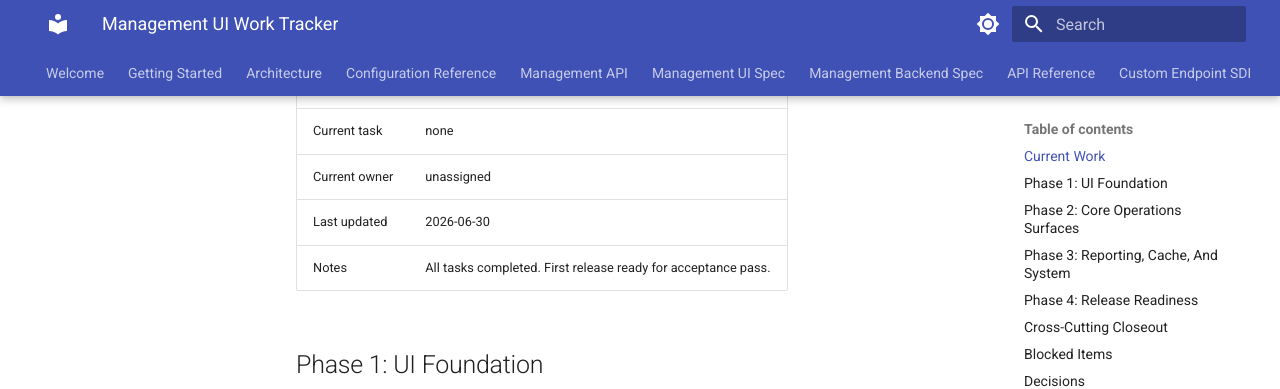
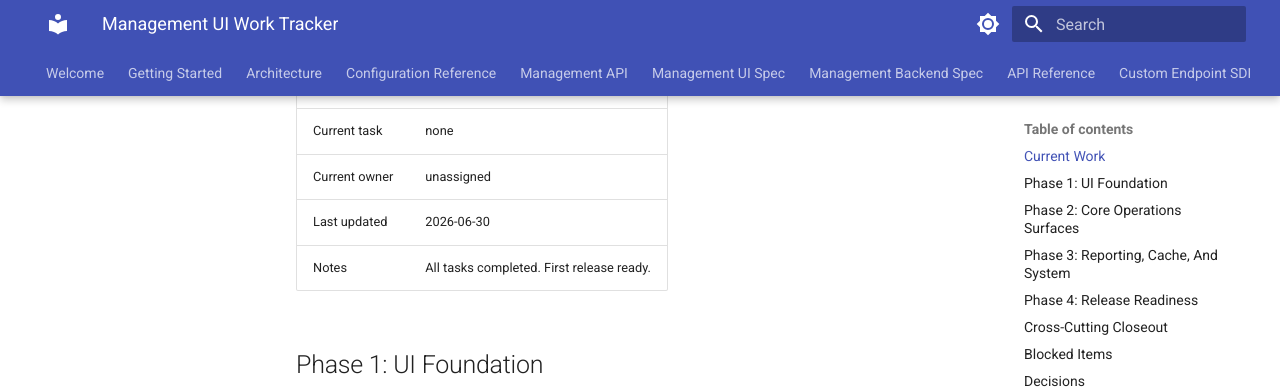
Before and after one commit to beremaran/straw-oss, an MkDocs documentation site: the page built from docs/management-ui-tasks/tracker.md, in a window 1280 px wide and 900 px high, scrolled down 323 px. Shown: the top 389 px of the window. Built offline with MkDocs 1.6.1 and Material for MkDocs 9.7.7, drawn with Linux system fonts in a browser that asks for light colours; some of the changed text lies outside the part shown.

Commit message:
docs(ui): mark MU-018 final acceptance as done
- Update tracker to mark all tasks through MU-018 as completed
- Final acceptance verified against spec checklist:
  - Sign-in verifies reachability + auth token
  - All Management API routes have UI surfaces
  - Raw-key capture enforced before dismiss
  - All destructive actions require confirmation
  - Routing rule editor covers all Create/Update fields
  - Version conflict handling with refetch prompt
  - Drain marked irreversible in UI copy
  - Fingerprint editor supports arbitrary JSON
  - Usage/billing use YYYY-MM-DD dates
  - Cache clear has CLEAR ALL high-friction confirmation
  - Global states implemented consistently
  - No unsupported actions exposed
- Build and tests pass (frontend + backend)

```diff
--- a/docs/management-ui-tasks/tracker.md
+++ b/docs/management-ui-tasks/tracker.md
@@ -11,7 +11,7 @@
 | Current task | none |
 | Current owner | unassigned |
 | Last updated | 2026-06-30 |
-| Notes | All tasks completed. First release ready for acceptance pass. |
+| Notes | All tasks completed. First release ready. |
 
 ## Phase 1: UI Foundation
 
```
Also changed, not shown: other parts of docs/management-ui-tasks/tracker.md (+1 -1 lines).
